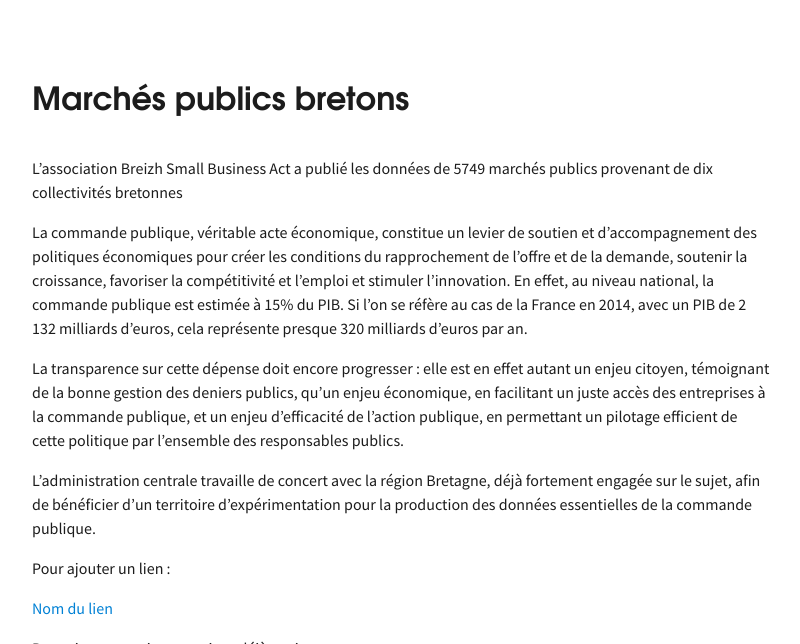
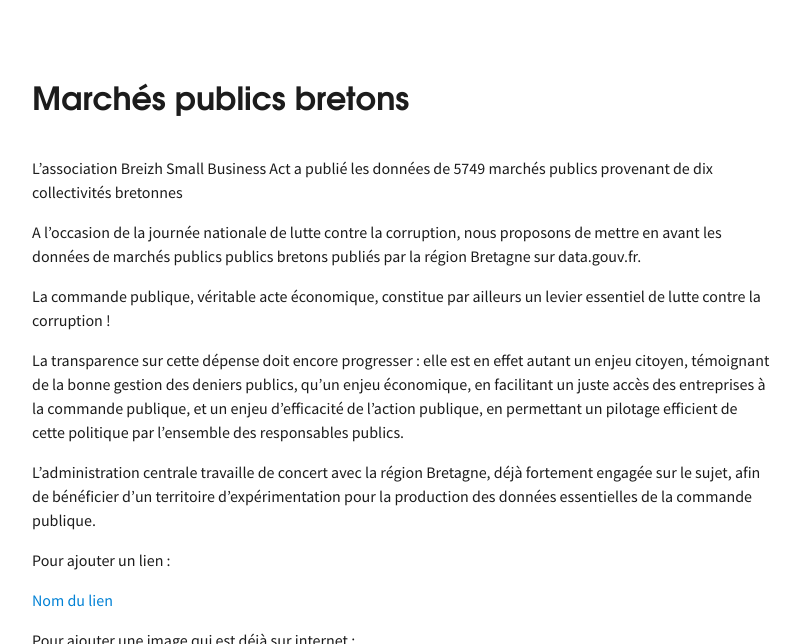
Before and after one commit to etalab/calendrier-lavent, a Jekyll site: the page built from _posts/2017-12-25-template.md, in a window 1280 px wide and 900 px high, scrolled down 385 px, cut to the strip 38-682 px from the top of the window. Shown: the whole strip, without its empty margins (238-1038 px from the left). Built offline with Jekyll 4.4.1, drawn with Linux system fonts in a browser that asks for light colours; our own code applies the rules of GitHub Pages for plain Markdown files; comment, search, counter and statistics services are not loaded.

Commit message:
Update 2017-12-25-template.md

```diff
--- a/_posts/2017-12-25-template.md
+++ b/_posts/2017-12-25-template.md
@@ -10,7 +10,9 @@ L'association Breizh Small Business Act a publié les données de 5749 marchés
 
 <!--more-->
 
-La commande publique, véritable acte économique, constitue un levier de soutien et d’accompagnement des politiques économiques pour créer les conditions du rapprochement de l’offre et de la demande, soutenir la croissance, favoriser la compétitivité et l’emploi et stimuler l’innovation. En effet, au niveau national, la commande publique est estimée à 15% du PIB. Si l’on se réfère au cas de la France en 2014, avec un PIB de 2 132 milliards d’euros, cela représente presque 320 milliards d’euros par an.
+A l'occasion de la journée nationale de lutte contre la corruption, nous proposons de mettre en avant les données de marchés publics publics bretons publiés par la région Bretagne sur data.gouv.fr.
+
+La commande publique, véritable acte économique, constitue par ailleurs un levier essentiel de lutte contre la corruption !
 
 La transparence sur cette dépense doit encore progresser : elle est en effet autant un enjeu citoyen, témoignant de la bonne gestion des deniers publics, qu’un enjeu économique, en facilitant un juste accès des entreprises à la commande publique, et un enjeu d’efficacité de l’action publique, en permettant un pilotage efficient de cette politique par l’ensemble des responsables publics.
 
```
